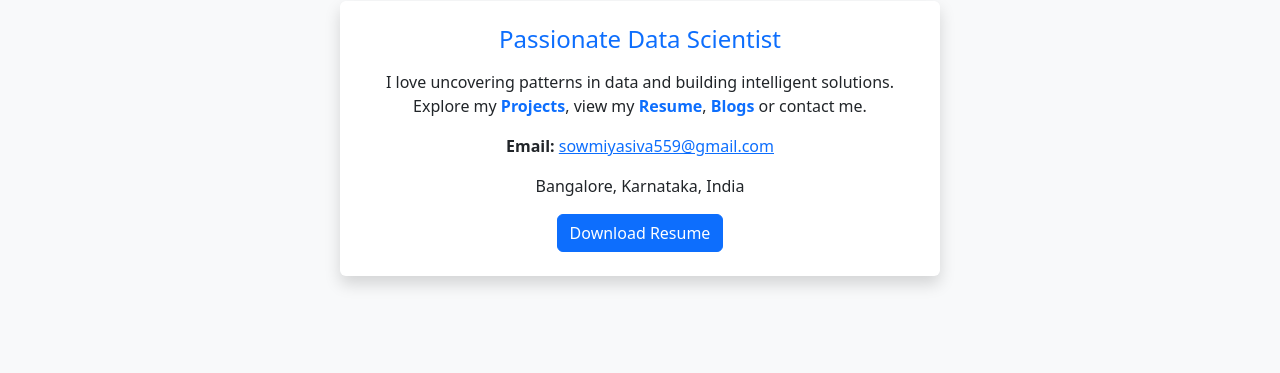
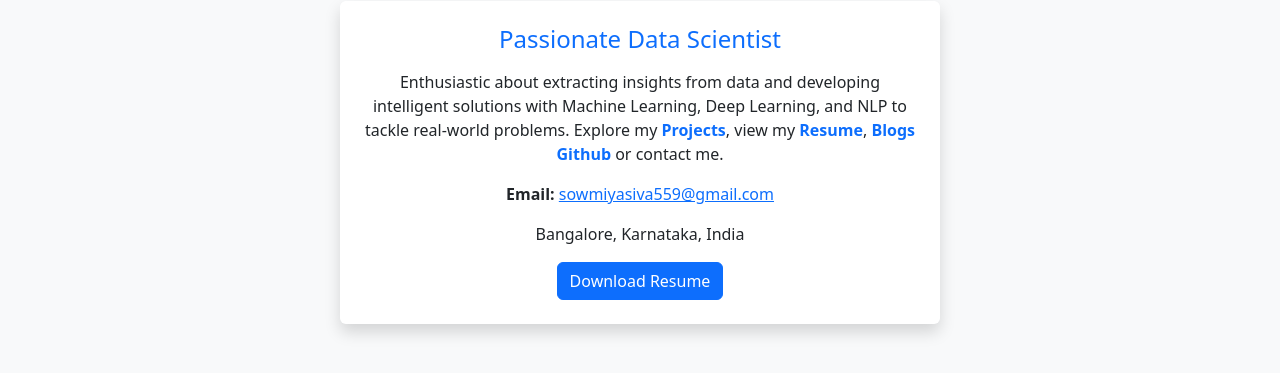
Before and after one commit to Ssowmiya25/sowmiya-portfolio, a plain HTML site: page index.html in a window 1280 px wide. Shown: the part 351-724 px from the top of the page. Drawn offline with nearby package versions, Linux system fonts and the light colour scheme.

Commit message:
added file

```diff
--- a/index.html
+++ b/index.html
@@ -101,10 +101,11 @@
 
     <div class="about-content text-center p-4 bg-white shadow rounded">
       <h4 class="text-primary">Passionate Data Scientist</h4>
-      <p class="mt-3">I love uncovering patterns in data and building intelligent solutions.
+      <p class="mt-3">Enthusiastic about extracting insights from data and developing intelligent solutions with Machine Learning, Deep Learning, and NLP to tackle real-world problems.
         Explore my <a href="projects.html" class="fw-bold text-decoration-none text-primary">Projects</a>,
         view my <a href="your-resume-link" class="fw-bold text-decoration-none text-primary">Resume</a>,
          <a href="https://dev.to/sowmiya_siva_b02c3773f9f5" class="fw-bold text-decoration-none text-primary">Blogs</a>
+         <a href="https://github.com/Ssowmiya25" class="fw-bold text-decoration-none text-primary">Github</a>
         or contact me.
       </p>
       <p><strong>Email:</strong> <a href="mailto:sowmiyasiva559@gmail.com">sowmiyasiva559@gmail.com</a></p>
```
